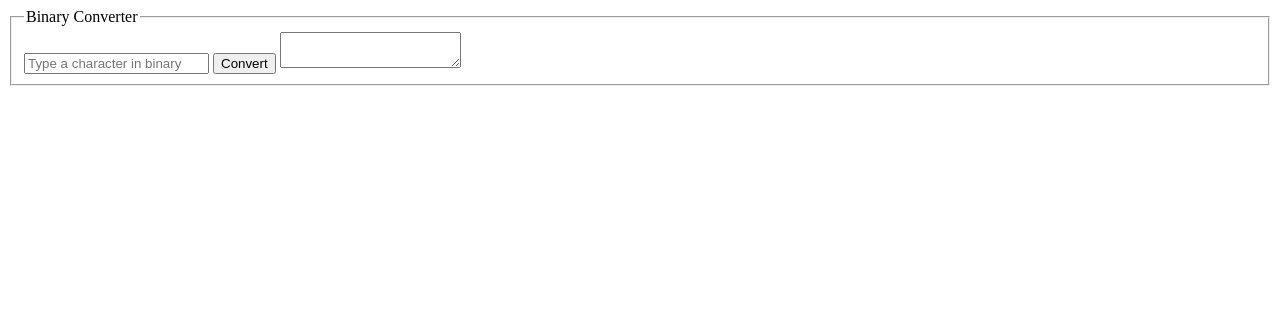
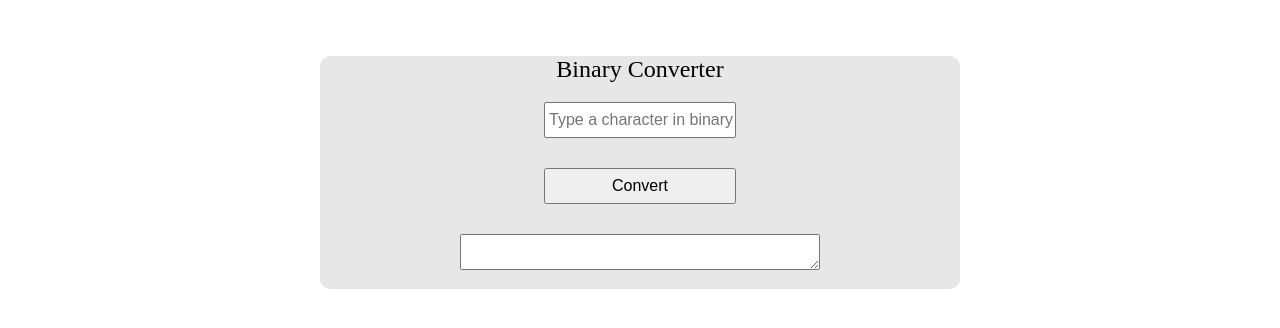
Before and after one commit to Diogo-gallina/Binary-Challange-GCB, a plain HTML site: page index.html in a window 1280 px wide. Drawn offline with Linux system fonts and the light colour scheme.

Commit message:
style/create-style-index-page

```diff
--- /dev/null
+++ b/css/styles.css
@@ -0,0 +1,55 @@
+*{
+    margin: 0;
+    padding: 0;
+    font-size: 16px;
+    box-sizing: border-box;
+}
+
+.binary-main{
+    display: flex;
+    justify-content: center;
+    align-items: center;
+    height: 100%;
+    margin: 7vh 7%;
+}
+
+.binary-container{
+    background-color: #e7e7e7;
+    width: 50vw;
+    border-radius: 10px;
+}
+
+.binary-box-fieldset{
+    display: flex;
+    flex-direction: column;
+    max-width: 100%;
+    gap: 30px;
+    border-style: none;
+    padding: 3%;
+    align-items: center;
+}
+
+.binary-box-title{
+    font-size: 1.5rem;
+    text-align: center;
+}
+
+.binary-box-input{
+    height: 4.5vh;
+    width: 15vw;
+    padding-left: 3px;
+}
+
+.binary-box-button{
+    height: 4.5vh;
+    width: 15vw;
+    cursor: pointer;
+}
+
+.binary-box-textarea{
+    height: 5vh;
+    min-width: 60%;
+    max-width: 60%;
+    min-height: 4.5vh;
+    max-height: 4.5vh;
+}
--- a/index.html
+++ b/index.html
@@ -4,6 +4,7 @@
     <meta charset="UTF-8">
     <meta name="viewport" content="width=device-width, initial-scale=1.0">
     <title>Binary to Decimal Convert</title>
+    <link rel="stylesheet" href="./css/styles.css">
 </head>
 <body>
     <main class="binary-main">
```
